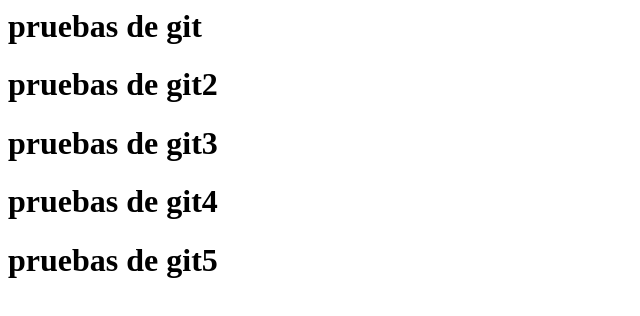
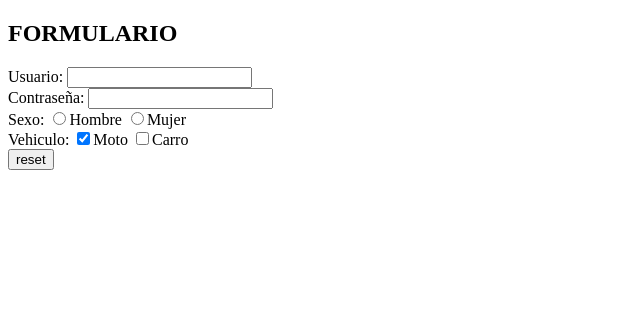
Before and after one commit to ronaldnino45/proyecto1-11_09_2021, a plain HTML site: page pagina2.html in a window 1280 px wide. Shown: the whole page, without its empty margins (0-640 px from the left). Drawn offline with Linux system fonts and the light colour scheme.

Commit message:
commit clase 12-09-2021

```diff
--- a/pagina2.html
+++ b/pagina2.html
@@ -1,5 +1,25 @@
-<H1>pruebas de git</H1>
-<H1>pruebas de git2</H1>
-<H1>pruebas de git3</H1>
-<H1>pruebas de git4</H1>
-<H1>pruebas de git5</H1>
+<!DOCTYPE html>
+<html lang="en">
+<head>
+    <meta charset="UTF-8">
+    <meta http-equiv="X-UA-Compatible" content="IE=edge">
+    <meta name="viewport" content="width=device-width, initial-scale=1.0">
+    <title>Document</title>
+</head>
+<body>
+    <!--Formularios-->
+    <h2>FORMULARIO</h2>
+    <form action="prueba.html" method="POST">
+        Usuario: <input type="text" name="Usuario"><br>
+        Contraseña: <input type="password" name="password" id=""><br>
+        Sexo:   <input type="radio" name="boton1" value="1">Hombre
+                <input type="radio" name="boton1" value="2">Mujer <br>
+        Vehiculo:   <input type="checkbox" name="moto" value="Si" checked>Moto
+                    <input type="checkbox" name="coche" value="Si" >Carro <br>
+        <input type="submit" value="reset">
+
+
+
+    </form>
+</body>
+</html>
```
